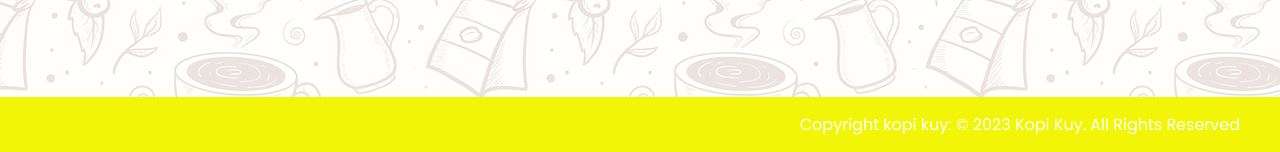
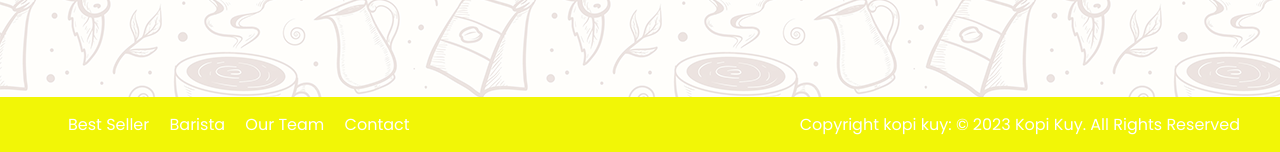
Before and after one commit to yogatomo22/kopi_kuy, a plain HTML site: page index.html in a window 1280 px wide. Shown: the part 4562-4714 px from the top of the page. Drawn offline with Linux system fonts and the light colour scheme.

Commit message:
Update index.html
Membetulkan footer

```diff
--- a/index.html
+++ b/index.html
@@ -152,10 +152,10 @@
     </section>
     <footer>
         <div class="navigasi">
-            <a href="Best Seller"></a>
-            <a href="Barista"></a>
-            <a href="Our Team"></a>
-            <a href="Contact"></a>
+            <a href="#">Best Seller</a>
+            <a href="#">Barista</a>
+            <a href="#">Our Team</a>
+            <a href="#">Contact</a>
         </div>
         <p>Copyright kopi kuy: © 2023 Kopi Kuy. All Rights Reserved</p>
     </footer>
```
